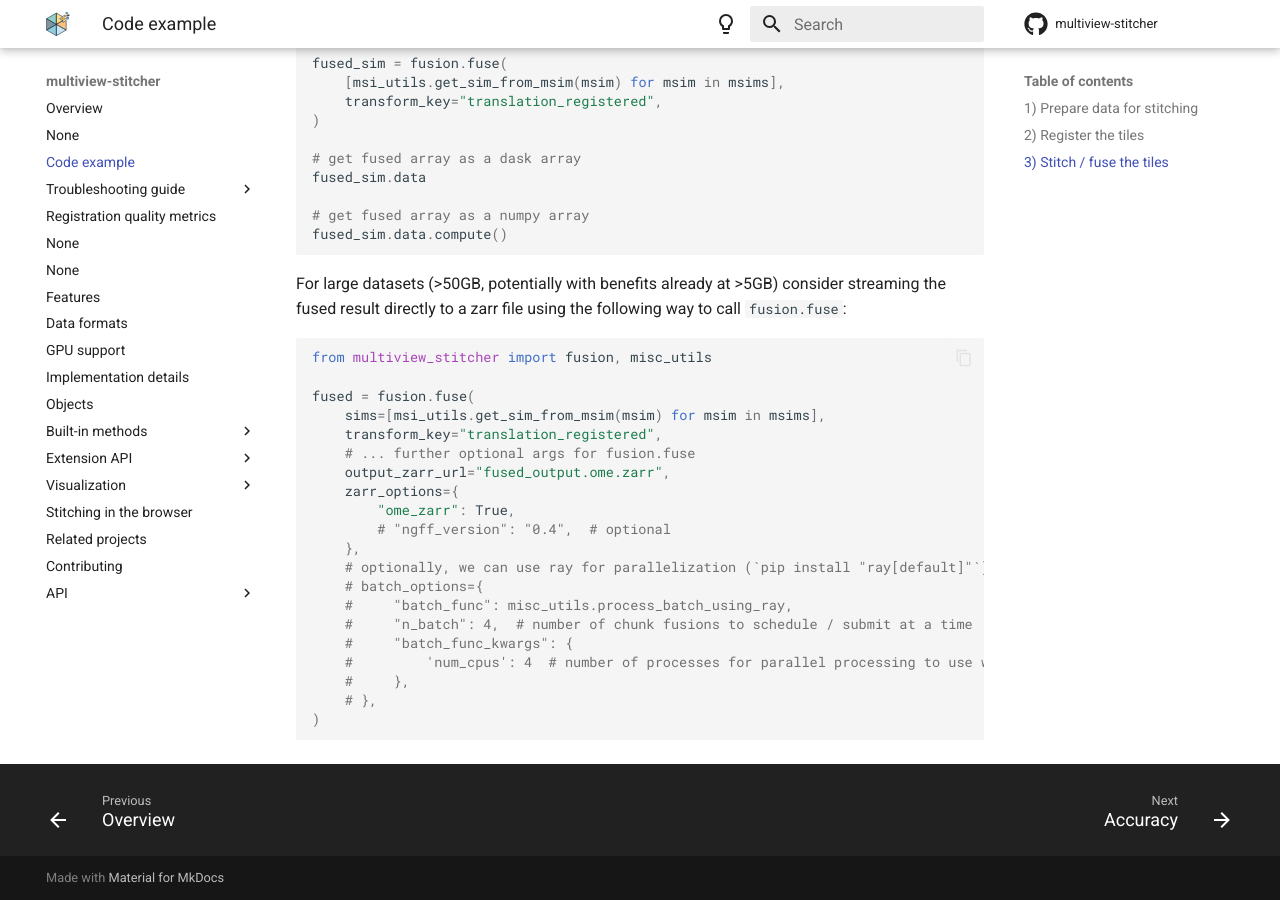
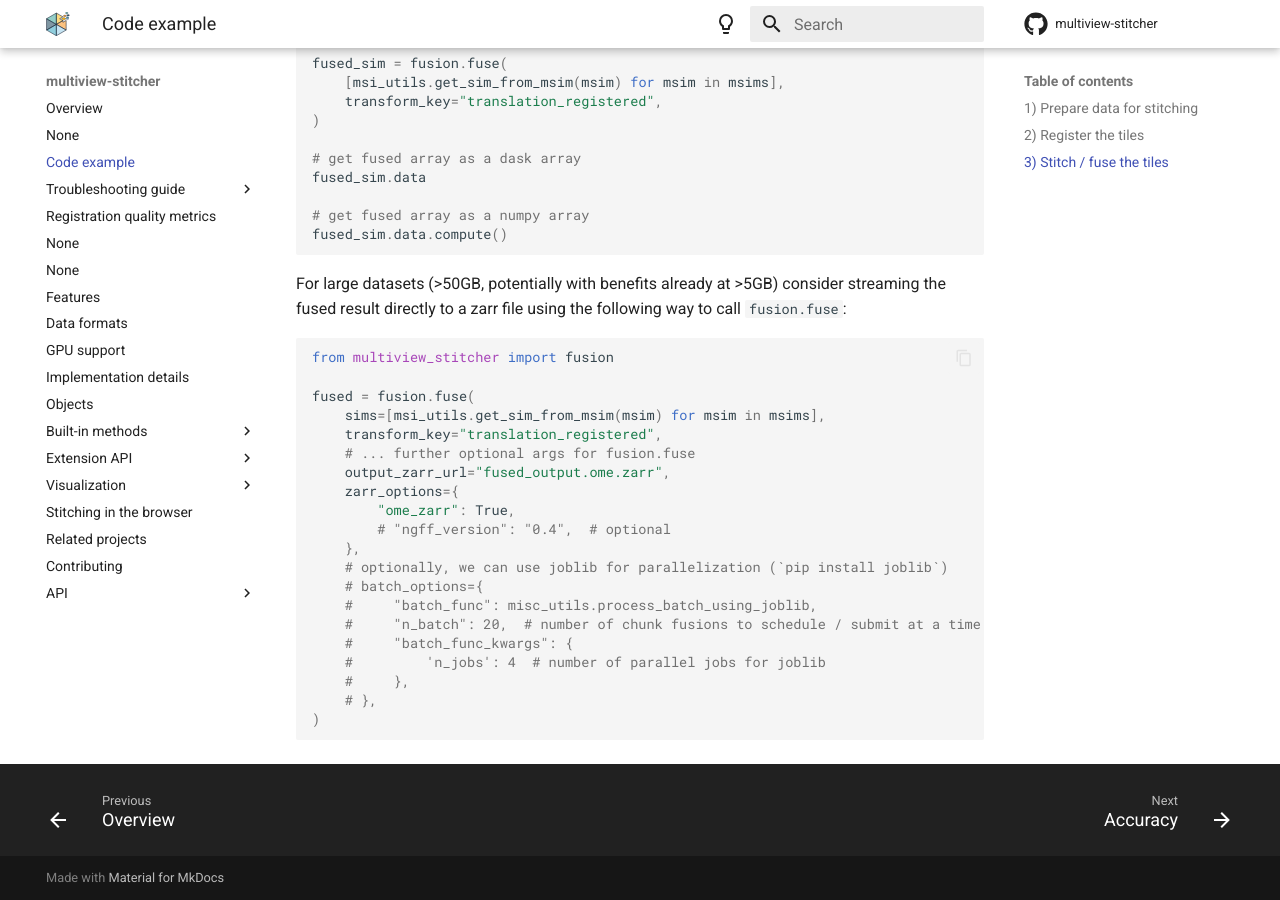
Before and after one commit to multiview-stitcher/multiview-stitcher, an MkDocs documentation site: the page built from docs/code_example.md, in a window 1280 px wide and 900 px high, scrolled down 1944 px. Built offline with MkDocs 1.6.1 and Material for MkDocs 9.7.7, drawn with Linux system fonts in a browser that asks for light colours; comment, search, counter and statistics services are not loaded; the version menu is left out.

Commit message:
Replace ray with joblib in examples

````diff
--- a/docs/code_example.md
+++ b/docs/code_example.md
@@ -86,7 +86,7 @@ fused_sim.data.compute()
 For large datasets (>50GB, potentially with benefits already at >5GB) consider streaming the fused result directly to a zarr file using the following way to call `fusion.fuse`:
 
 ```python
-from multiview_stitcher import fusion, misc_utils
+from multiview_stitcher import fusion
 
 fused = fusion.fuse(
     sims=[msi_utils.get_sim_from_msim(msim) for msim in msims],
@@ -97,12 +97,12 @@ fused = fusion.fuse(
         "ome_zarr": True,
         # "ngff_version": "0.4",  # optional
     },
-    # optionally, we can use ray for parallelization (`pip install "ray[default]"`)
+    # optionally, we can use joblib for parallelization (`pip install joblib`)
     # batch_options={
-    #     "batch_func": misc_utils.process_batch_using_ray,
-    #     "n_batch": 4,  # number of chunk fusions to schedule / submit at a time
+    #     "batch_func": misc_utils.process_batch_using_joblib,
+    #     "n_batch": 20,  # number of chunk fusions to schedule / submit at a time
     #     "batch_func_kwargs": {
-    #         'num_cpus': 4  # number of processes for parallel processing to use with ray
+    #         'n_jobs': 4  # number of parallel jobs for joblib
     #     },
     # },
 )
````
Also changed, not shown: README.md (+5 -5 lines), 3 other files.
